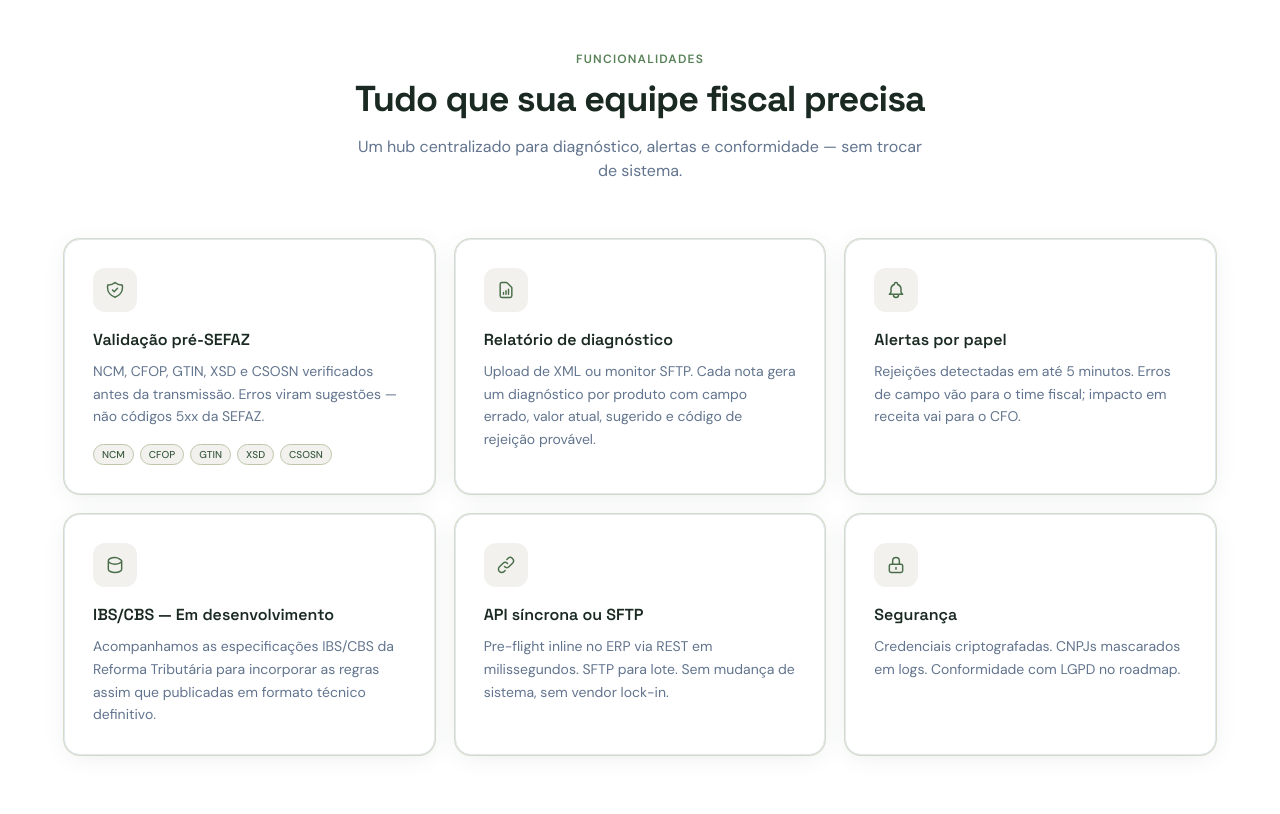
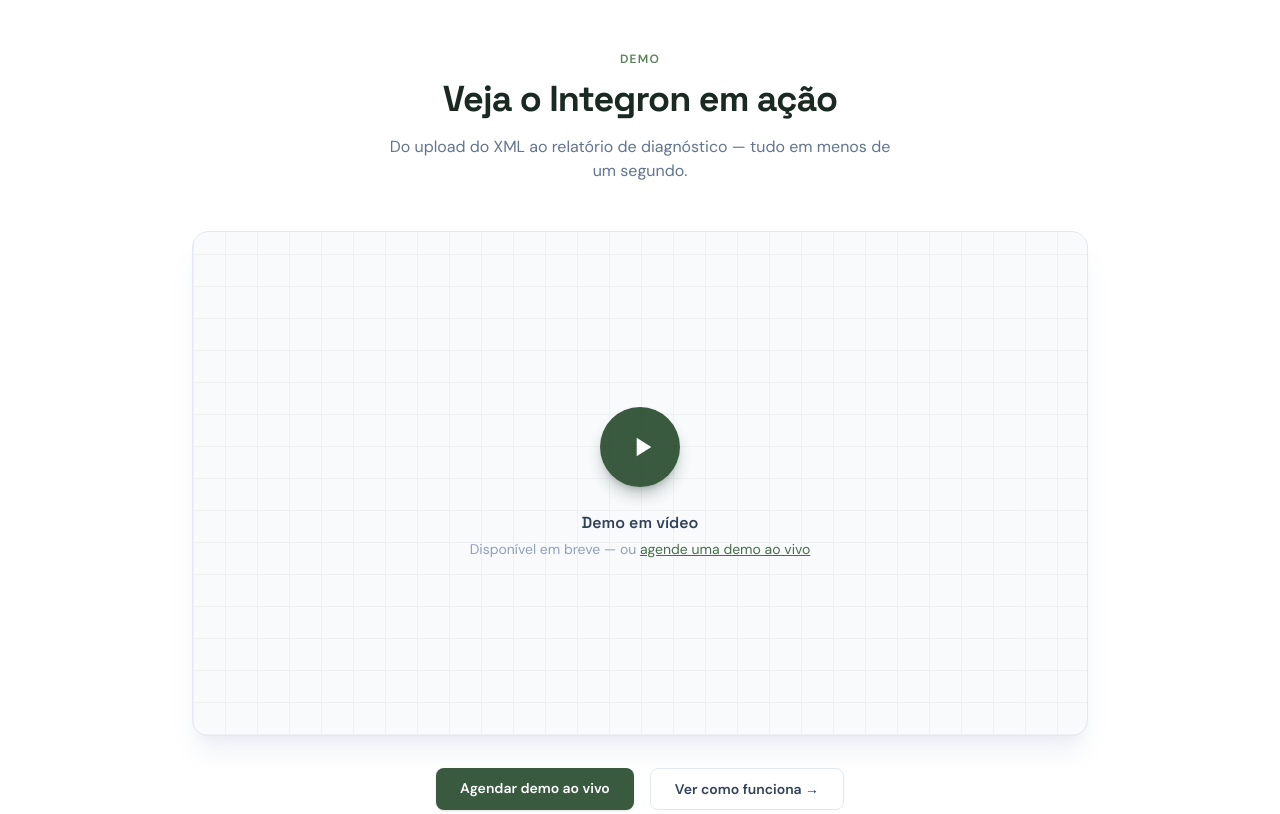
Before and after one commit to DelanoDuarte/integron-site, an Astro site: page / in a window 1280 px wide. Shown: the part 3580-4394 px from the top of the page. Built offline with nearby package versions, Linux system fonts and the light colour scheme; Astro itself is replaced by a stand-in of ours.

Commit message:
feat(landing): add demo video section after how-it-works
Placeholder 16:9 frame with play button and 'coming soon' copy.
Swap in a YouTube/Vimeo iframe when the recording is ready.
Includes 'Agendar demo ao vivo' CTA linking to contact form.

Co-Authored-By: Claude Sonnet 4.6 <noreply@anthropic.com>

```diff
--- a/src/pages/index.astro
+++ b/src/pages/index.astro
@@ -431,6 +431,58 @@ import Base from '../layouts/Base.astro'
     </div>
   </section>
 
+  <!-- ── Demo video ───────────────────────────────────────────────────── -->
+  <section id="demo" class="bg-white px-6 py-24 dark:bg-brand-ink">
+    <div class="mx-auto max-w-4xl">
+      <div class="text-center reveal">
+        <p class="text-xs font-semibold uppercase tracking-widest text-brand-500 dark:text-brand-400">Demo</p>
+        <h2 class="mt-3 font-heading text-3xl font-bold tracking-tight text-brand-ink dark:text-white md:text-4xl">
+          Veja o Integron em ação
+        </h2>
+        <p class="mx-auto mt-4 max-w-lg text-base text-slate-500 dark:text-slate-400">
+          Do upload do XML ao relatório de diagnóstico — tudo em menos de um segundo.
+        </p>
+      </div>
+
+      <!-- Video frame — replace data-video-id with the YouTube/Vimeo ID when ready -->
+      <div class="mt-12 reveal" style="--delay: 80ms" data-video-id="">
+        <div class="group relative overflow-hidden rounded-2xl border border-slate-200 bg-slate-50 shadow-xl shadow-slate-200/60 dark:border-brand-700/40 dark:bg-brand-900/50 dark:shadow-brand-900/40">
+          <!-- 16:9 aspect ratio -->
+          <div class="aspect-video flex flex-col items-center justify-center gap-6 p-8">
+            <!-- Play button -->
+            <button
+              data-play-demo
+              aria-label="Assistir demo"
+              class="flex size-20 items-center justify-center rounded-full bg-brand-700 text-white shadow-lg shadow-brand-900/30 transition-all hover:scale-105 hover:bg-brand-600 hover:shadow-xl"
+            >
+              <svg class="ml-1 size-8" viewBox="0 0 24 24" fill="currentColor">
+                <path d="M8 5v14l11-7z"/>
+              </svg>
+            </button>
+            <div class="text-center">
+              <p class="font-heading text-base font-semibold text-slate-700 dark:text-slate-200">Demo em vídeo</p>
+              <p class="mt-1 text-sm text-slate-400 dark:text-slate-500">Disponível em breve — ou <a href="#contato" class="text-brand-600 underline hover:text-brand-500 dark:text-brand-400">agende uma demo ao vivo</a></p>
+            </div>
+          </div>
+          <!-- Decorative mockup overlay behind the button -->
+          <div aria-hidden="true" class="pointer-events-none absolute inset-0 opacity-[0.04] dark:opacity-[0.06]"
+            style="background: repeating-linear-gradient(0deg, currentColor 0, currentColor 1px, transparent 1px, transparent 32px), repeating-linear-gradient(90deg, currentColor 0, currentColor 1px, transparent 1px, transparent 32px)">
+          </div>
+        </div>
+      </div>
+
+      <!-- CTA row below video -->
+      <div class="mt-8 flex flex-wrap justify-center gap-4 reveal" style="--delay: 160ms">
+        <a href="#contato" class="rounded-lg bg-brand-700 px-6 py-2.5 text-sm font-semibold text-white hover:bg-brand-800 transition-colors shadow-sm">
+          Agendar demo ao vivo
+        </a>
+        <a href="#como-funciona" class="rounded-lg border border-slate-200 bg-white px-6 py-2.5 text-sm font-semibold text-slate-700 hover:border-brand-300 hover:text-brand-700 dark:border-white/10 dark:bg-white/5 dark:text-white transition-all">
+          Ver como funciona →
+        </a>
+      </div>
+    </div>
+  </section>
+
   <!-- ── Features ─────────────────────────────────────────────────────── -->
   <section id="funcionalidades" class="bg-white px-6 py-24 dark:bg-brand-ink">
     <div class="mx-auto max-w-6xl">
```
